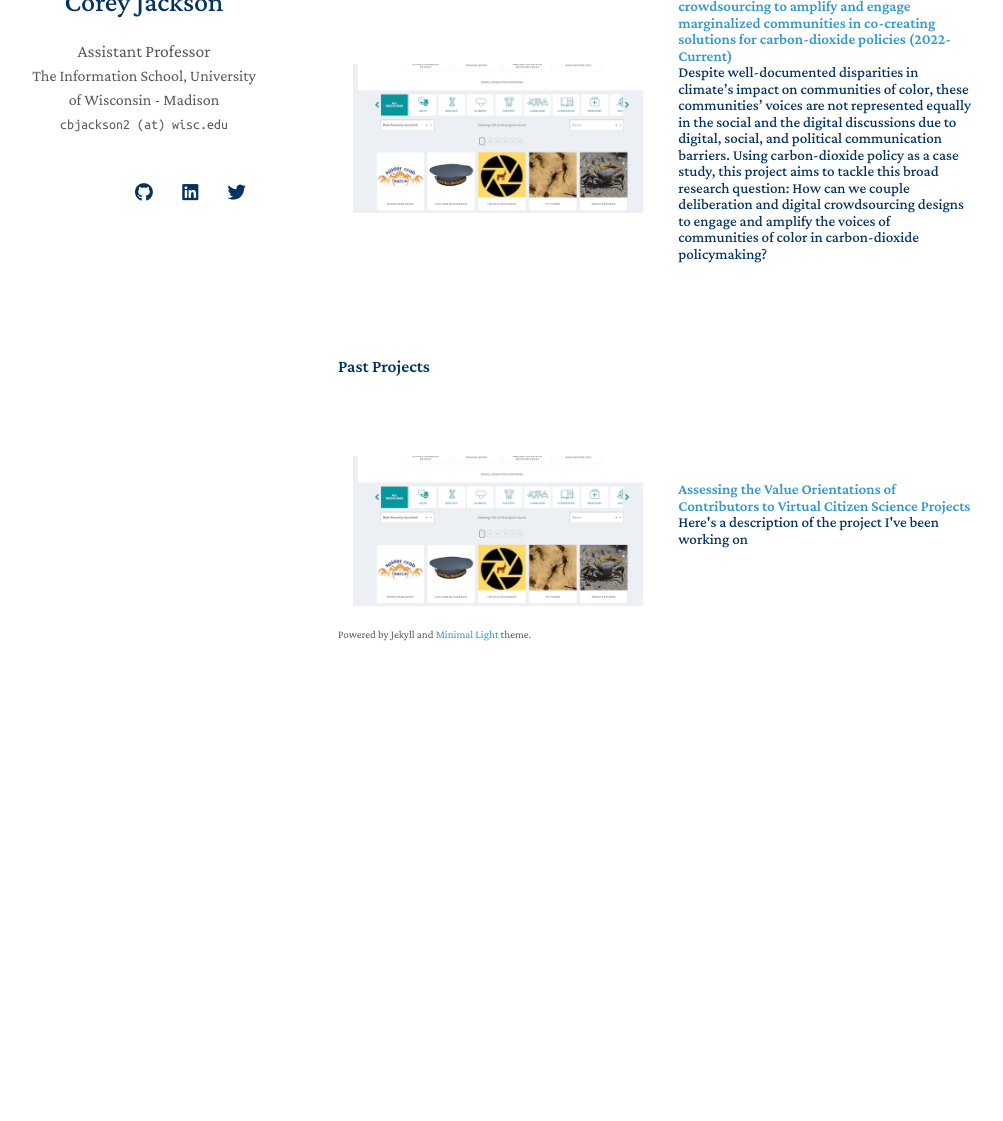
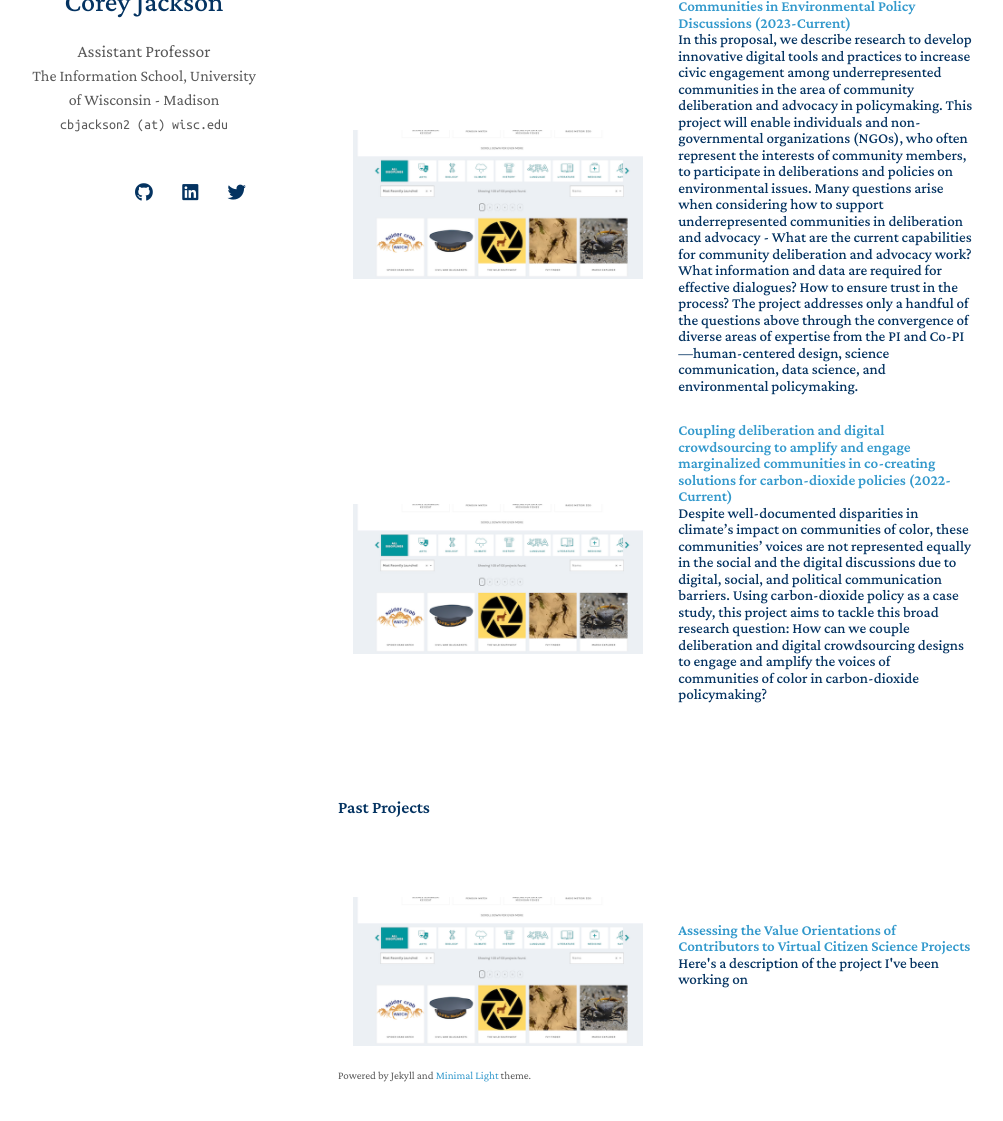
Before and after one commit to cjacks04/cjacks04.github.io, a Jekyll site: the page built from projects.md, in a window 1280 px wide and 1367 px high. Shown: the part 211-1332 px from the top of the window, without its empty margins (132-1135 px from the left). Built offline with Jekyll 4.4.1, drawn with Linux system fonts in a browser that asks for light colours; nearby versions of some CDN libraries; a style sheet for code colours, icons or effects is not loaded; some of the changed text lies outside the part shown.

Commit message:
project and news updates

```diff
--- a/_includes/seeprojects.md
+++ b/_includes/seeprojects.md
@@ -12,12 +12,26 @@
     <img src="https://raw.githubusercontent.com/cjacks04/cjacks04.github.io/main/assets/img/zooniverse.png">
   </div>
   <div class="col-sm-9" style="position: relative;padding-right: 15px;padding-left: 20px;">
+          <div class="title"><a href="">Amplifying the Voices of Black and Latinx Communities in  Environmental Policy Discussions (2023-Current)</a></div>
+      <p>In this proposal, we describe research to develop innovative digital tools and practices to increase civic engagement among underrepresented communities in the area of community deliberation and advocacy in policymaking. This project will enable individuals and non-governmental organizations (NGOs), who often represent the interests of community members, to participate in deliberations and policies on environmental issues. Many questions arise when considering how to support underrepresented communities in deliberation and advocacy  -  What are the current capabilities for community deliberation and advocacy work? What information and data are required for effective dialogues? How to ensure trust in the process? The project addresses only a handful of the questions above through the convergence of diverse areas of expertise from the PI and Co-PI —human-centered design, science communication, data science, and environmental policymaking.</p>
+    </div>
+
+  </div>
+</li>
+
+<li>
+<div class="pub-row">
+  <div class="col-sm-3 abbr" style="position: relative;padding-right: 15px;padding-left: 15px;">
+    <img src="https://raw.githubusercontent.com/cjacks04/cjacks04.github.io/main/assets/img/zooniverse.png">
+  </div>
+  <div class="col-sm-9" style="position: relative;padding-right: 15px;padding-left: 20px;">
           <div class="title"><a href="">Coupling deliberation and digital crowdsourcing to amplify and engage marginalized communities in co-creating solutions for carbon-dioxide policies (2022-Current)</a></div>
       <p>Despite well-documented disparities in climate’s impact on communities of color, these communities’ voices are not represented equally in the social and the digital discussions due to digital, social, and political communication barriers. Using carbon-dioxide policy as a case study, this project aims to tackle this broad research question: How can we couple deliberation and digital crowdsourcing designs to engage and amplify the voices of communities of color in carbon-dioxide policymaking?</p>
     </div>
 
   </div>
 </li>
+
 
 </ol>
 </div>
```
Also changed, not shown: index.md (+2 -0 lines).
